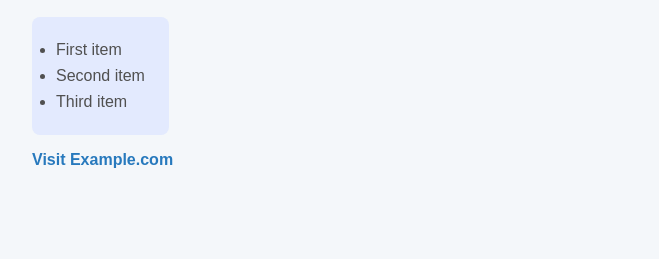
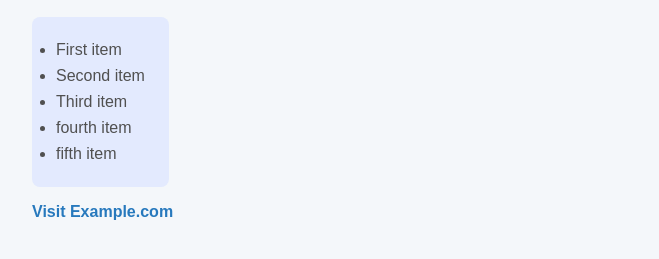
Before and after one commit to Jayaprakash8754/practice, a plain HTML site: page html_1.html in a window 1280 px wide. Shown: the part 129-388 px from the top of the page, without its empty margins (8-667 px from the left). Drawn offline with Linux system fonts and the light colour scheme.

Commit message:
Add fourth and fifth items to the list

```diff
--- a/html_1.html
+++ b/html_1.html
@@ -50,6 +50,8 @@
         <li>First item</li>
         <li>Second item</li>
         <li>Third item</li>
+        <li>fourth item</li>
+        <li>fifth item</li>
     </ul>
     <a href="https://www.example.com" target="_blank">Visit Example.com</a>
 </body>
```
